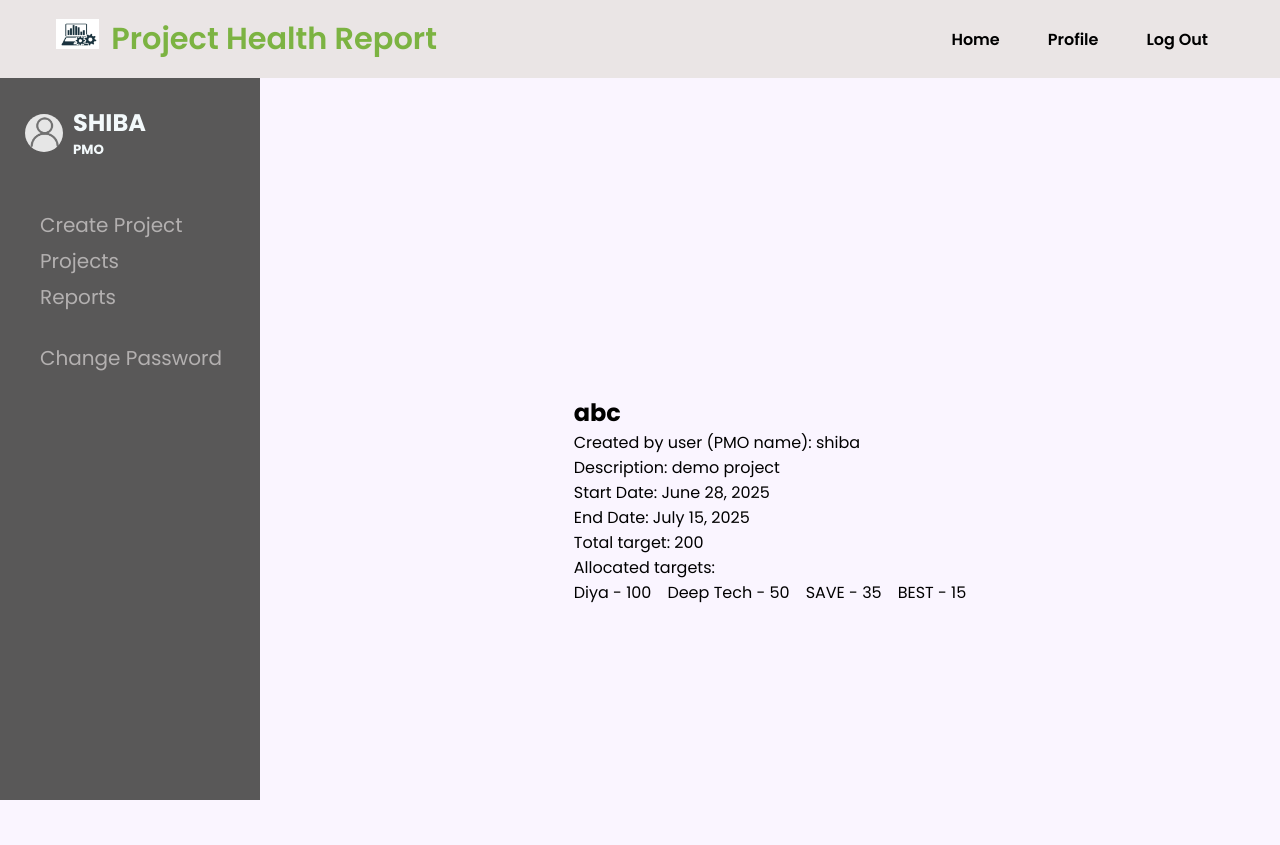
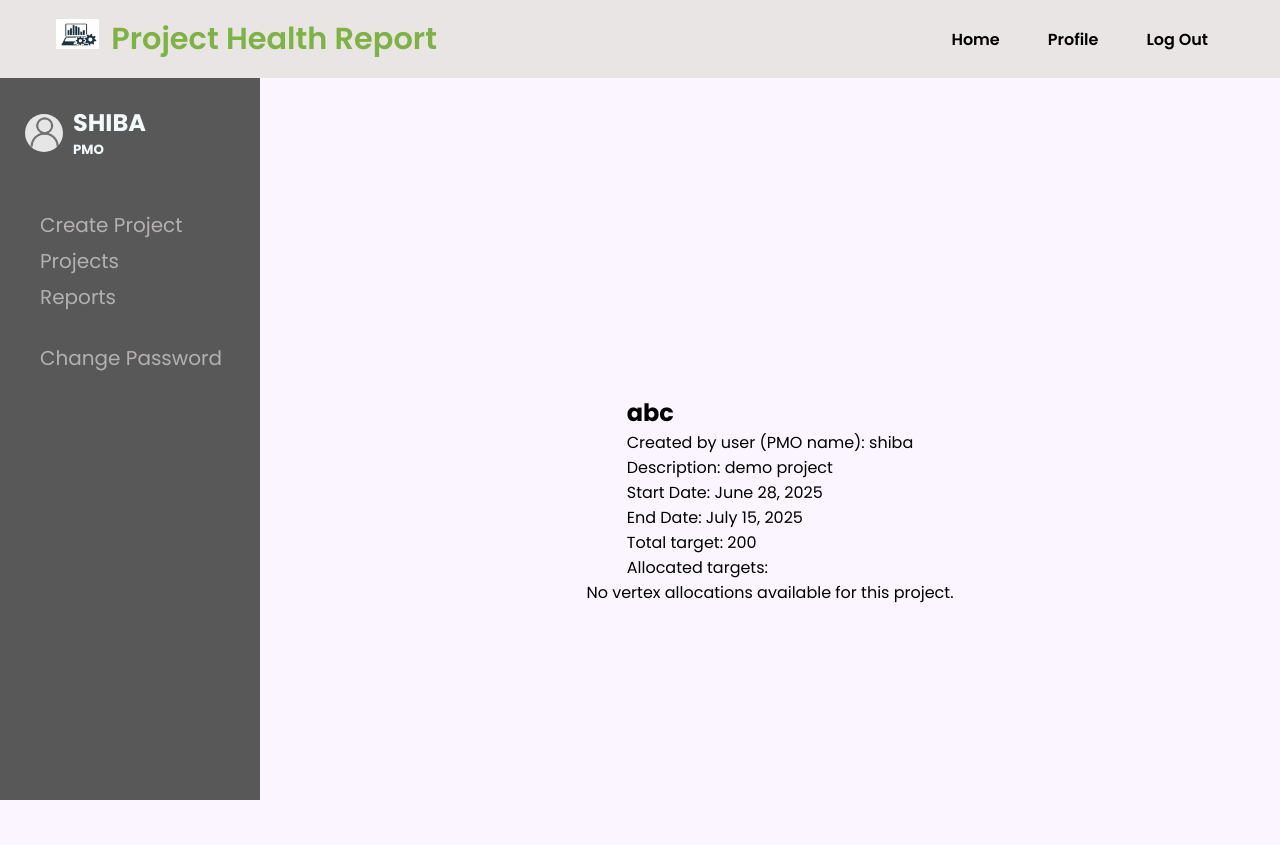
Before and after one commit to ShibaShaikh/Hackathon-Anudip, a Django app: page /projects/projectdetails/1/ in a window 1280 px wide. Shown: the top 845 px of the page. Run offline with Django 5.2, Linux system fonts and the light colour scheme; a user stored in the database is signed in; data comes from the database, SQL or seed files in the repository.

Commit message:
Update project_details.html

```diff
--- a/PHR/projects/templates/project_details.html
+++ b/PHR/projects/templates/project_details.html
@@ -9,8 +9,8 @@
 
 {% block profile_content %}
 
-    <div>
-        <h2> {{ project.name }} </h2>
+    <div class="project-card">
+        <h2 class="project-title"> {{ project.name }} </h2>
         <p>
             Created by user (PMO name): {{ project.created_by }} <br>
             Description: {{ project.description }} <br>
@@ -18,6 +18,7 @@
             End Date: {{ project.end_date }} <br>
             Total target: {{ project.total_target }} <br>
             Allocated targets:
+            {% if user.role == 'rm' %}
                 {% if allocations %}
                     <ul>
                         {% for alloc in allocations %}
@@ -28,10 +29,97 @@
                     <p>No vertex allocations for this project.</p>
                 {% endif %}
 
-                {% if user.role == 'vp' or user.role == 'rm' %}
-                    <button>Allocate now</button>
+                {% if user.role == 'vp' %}
+                    <button><a href=" {% url "n_vp_allocates"%}">Allocate now</a></button>
+
+                {% elif user.role == 'rm' %}
+                    <button><a href=" {% url "n_rm_allocates"%}">Allocate now</a></button>
                 {% endif %}
+            {% endif %}
         </p>
     </div>
 
+    {% comment %} VP DETAILS  {% endcomment %}
+    {% if user.role == 'vp' %}
+        <div class="rm-table-wrapper">
+            <h3>RM Vertex Allocations</h3>
+            {% if allocations %}
+                <table class="rm-table">
+                    <thead>
+                        <tr>
+                            <th>Region Manager (RM)</th>
+                            <th>Vertex</th>
+                            <th>Target</th>
+                        </tr>
+                    </thead>
+                    <tbody>
+                        {% for alloc in allocations %}
+                        <tr>
+                            <td>{{ alloc.rm_user }}</td>
+                            <td>{{ alloc.vertex }}</td>
+                            <td>{{ alloc.target }}</td>
+                        </tr>
+                        {% endfor %}
+                    </tbody>
+                </table>
+            {% else %}
+                <p>No RM allocations for this project.</p>
+            {% endif %}
+        </div>
+    {% endif %}
+
+    {# Show CM Quarter Allocations #}
+    {% if user.role == 'cm' %}
+        <div style="margin-top: 20px;">
+            {% if quarter_allocations %}
+                <div class="allocation-table-container">
+    <h2 class="table-heading">Quarter Allocations</h2>
+
+    <!-- Header -->
+    <ul class="allocation-table-row header-row">
+        <li class="cell">Quarter</li>
+        <li class="cell">Vertex</li>
+        <li class="cell">Target</li>
+    </ul>
+
+    <!-- Data Rows -->
+    {% for alloc in quarter_allocations %}
+        <ul class="allocation-table-row">
+            <li class="cell">{{ alloc.quarter }}</li>
+            <li class="cell">{{ alloc.vertex }}</li>
+            <li class="cell">{{ alloc.target }}</li>
+        </ul>
+    {% endfor %}
+</div>
+
+            {% else %}
+                <p>No quarter allocations assigned to your center for this project.</p>
+            {% endif %}
+        </div>
+    {% endif %}
+
+    {% comment %}  PMO DETAILS {% endcomment %}
+    {% if user.role == 'pmo' %}
+        {% if vertex_allocations %}
+            <table class="vertex-allocation-table">
+                <thead>
+                    <tr>
+                        <th>Vertex</th>
+                        <th>Target</th>
+                    </tr>
+                </thead>
+                <tbody>
+                    {% for alloc in vertex_allocations %}
+                        <tr>
+                            <td>{{ alloc.vertex }}</td>
+                            <td>{{ alloc.target }}</td>
+                        </tr>
+                    {% endfor %}
+                </tbody>
+            </table>
+        {% else %}
+            <p>No vertex allocations available for this project.</p>
+        {% endif %}
+    {% endif %}
+
 {% endblock %}
```
